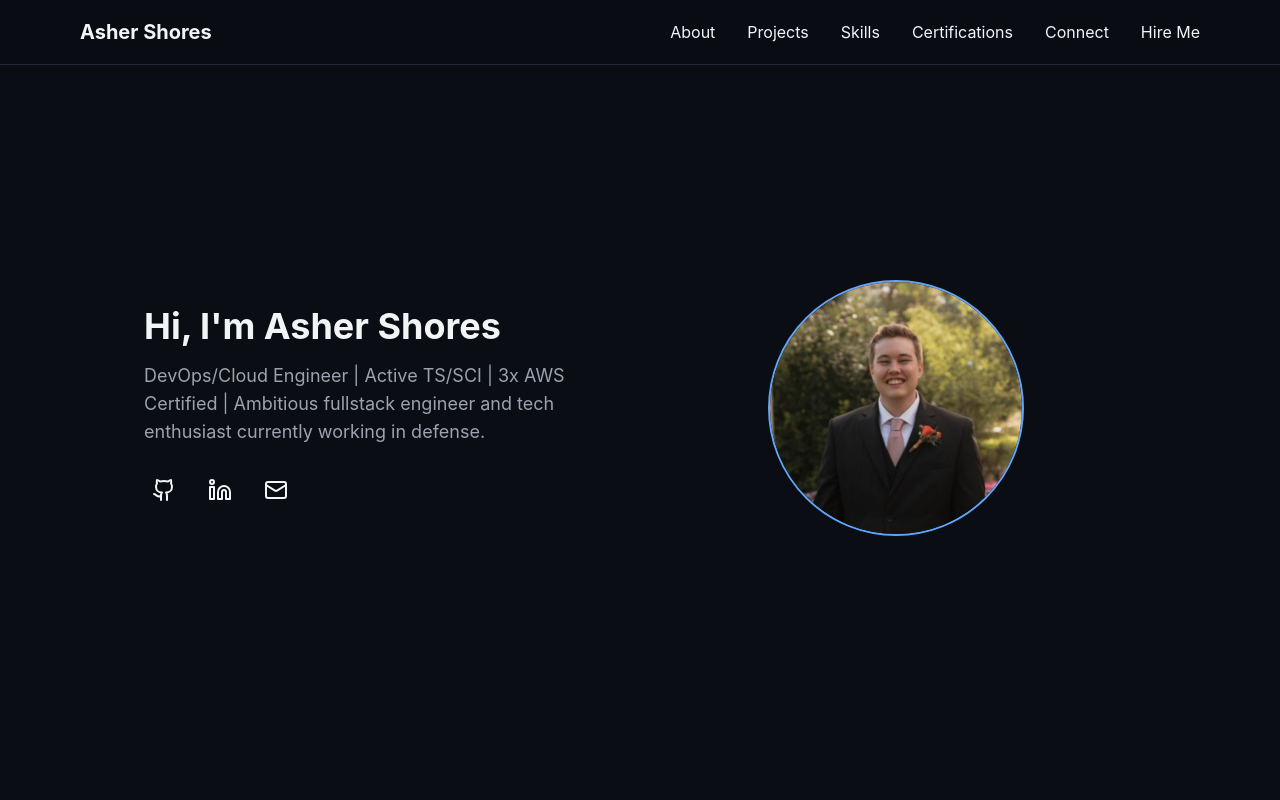
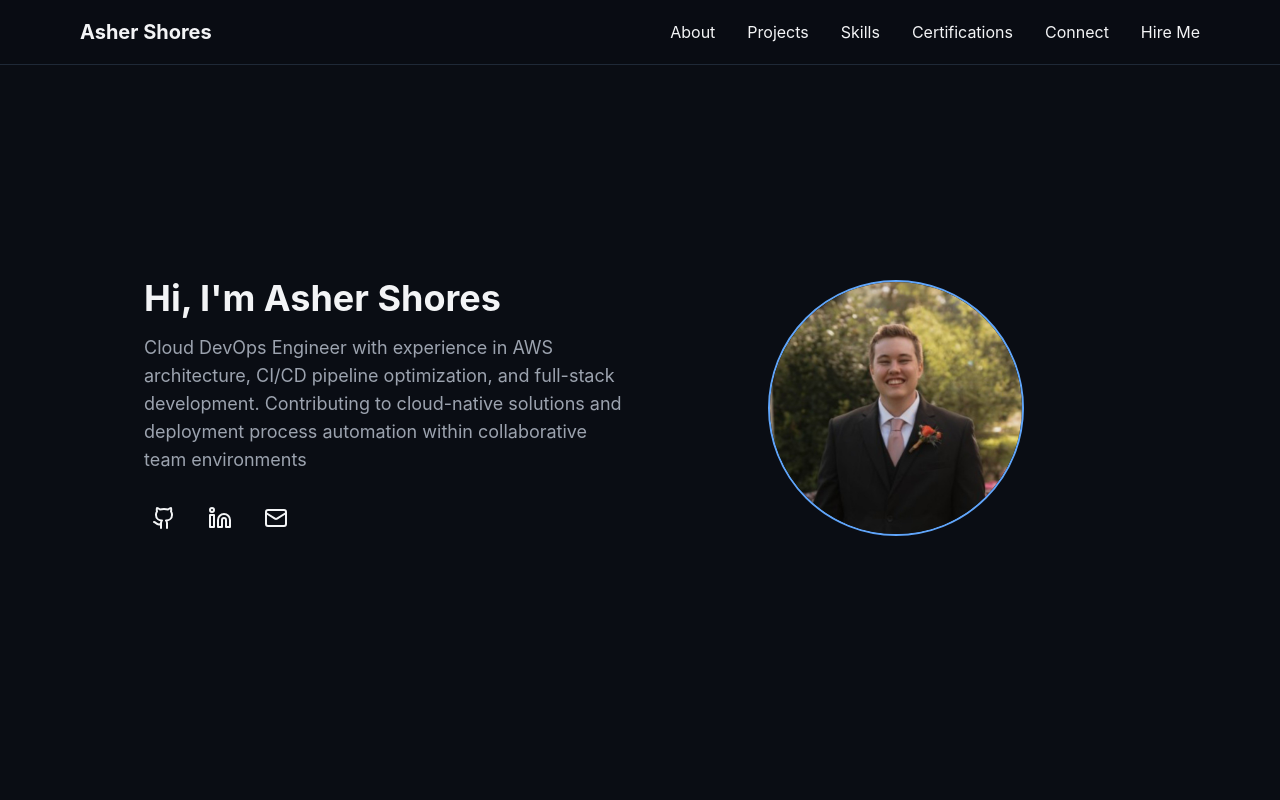
Before and after one commit to asherShores5/portfolio-web-app, a React (Create React App) app in the folder portfolio/: page / in a window 1280 px wide. Shown: the top 800 px of the page. Built offline with nearby package versions, Linux system fonts and the light colour scheme.

Commit message:
updated personal description to match other social media profiles

```diff
--- a/portfolio/src/components/IntroSection.js
+++ b/portfolio/src/components/IntroSection.js
@@ -8,8 +8,8 @@ export const IntroSection = () => {
         <div>
           <h2 className="text-4xl font-bold mb-4">Hi, I'm Asher Shores</h2>
           <p className="text-gray-400 text-lg mb-6">
-            DevOps/Cloud Engineer | Active TS/SCI | 3x AWS Certified |
-            Ambitious fullstack engineer and tech enthusiast currently working in defense.
+            Cloud DevOps Engineer with experience in AWS architecture, CI/CD pipeline optimization, and full-stack development.
+            Contributing to cloud-native solutions and deployment process automation within collaborative team environments
           </p>
           <div className="flex space-x-4">
             <a href="https://github.com/asherShores5"
```
